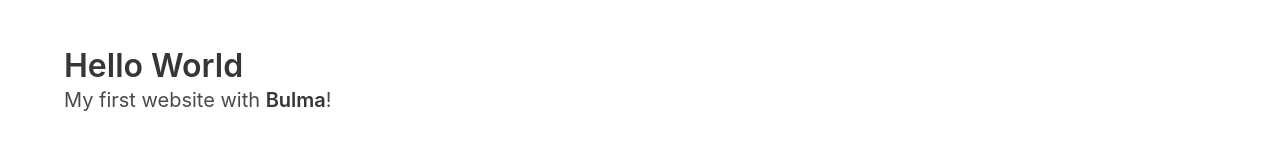
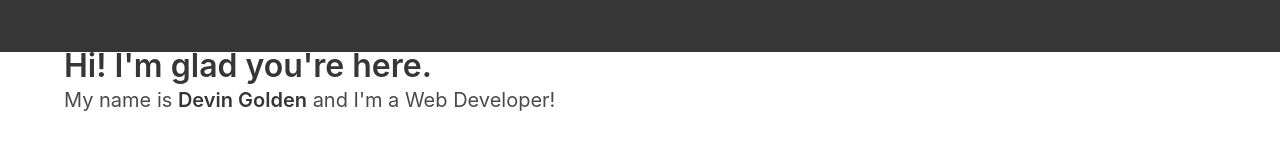
Before and after one commit to rdgolden/portfolio-dev, a plain HTML site: page index.html in a window 1280 px wide. Drawn offline with nearby package versions, Linux system fonts and the light colour scheme.

Commit message:
more assets bg image started structure

```diff
--- a/index.html
+++ b/index.html
@@ -12,15 +12,23 @@
   <script defer src="https://use.fontawesome.com/releases/v5.3.1/js/all.js"></script>
 </head>
 <body>
+
+  <nav class="navbar is-dark is-fixed-top">
+
+  </nav>
+
   <section class="section">
     <div class="container">
       <h1 class="title">
-        Hello World
+        Hi! I'm glad you're here.
       </h1>
       <p class="subtitle">
-        My first website with <strong>Bulma</strong>!
+        My name is <strong>Devin Golden</strong>
+        and I'm a Web Developer!
       </p>
     </div>
   </section>
+
+
 </body>
 </html>
```
Also changed, not shown: trash.html (+1 -1 lines), assets/mylogo.png (added), 1 other file.
